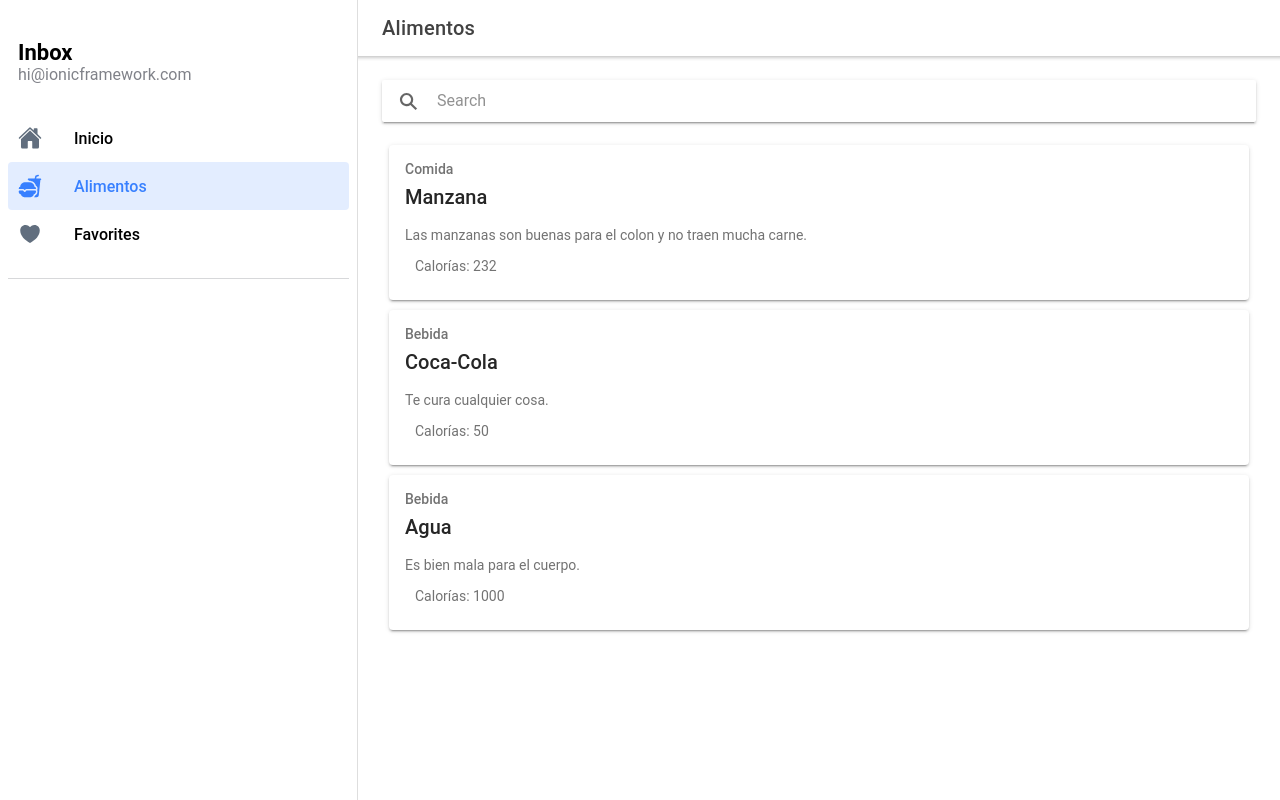
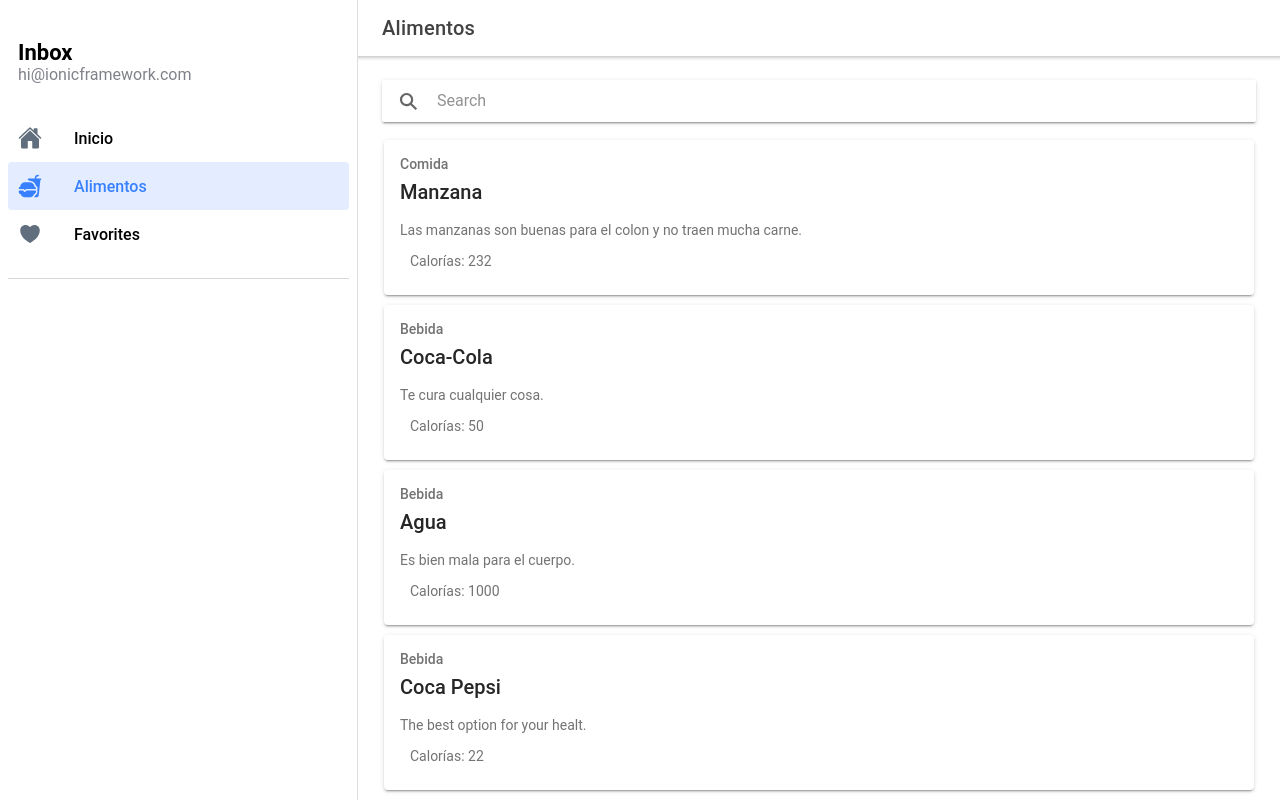
Before and after one commit to betoxxD/caloriesCounter, a React (Create React App) app: page /page/Alimentos in a window 1280 px wide. Built offline with nearby package versions, Linux system fonts and the light colour scheme.

Commit message:
Barras de búsqueda implementadas.

```diff
--- a/src/components/FoodCards.tsx
+++ b/src/components/FoodCards.tsx
@@ -10,40 +10,37 @@
   IonButton,
   IonCol,
 } from "@ionic/react";
-import React from "react";
 
-import foodData from "../hooks/foodData";
-
-const FoodCards: React.FC<{ onAddCalories: (calories: number) => void; }> = (
-  props
-) => {
-  return (
-    <IonGrid>
-      {foodData.map((foodDetail, index) => {
+const FoodCards: React.FC<{
+  onAddCalories: (calories: number) => void;
+  typeFood: string;
+  name: string;
+  description: string;
+  calories: number;
+}> = (props) => {
   return (
     <IonCard>
       <IonCardHeader>
-              <IonCardSubtitle>{foodDetail.typeFood}</IonCardSubtitle>
-              <IonCardTitle>{foodDetail.name}</IonCardTitle>
+        <IonCardSubtitle>{props.typeFood}</IonCardSubtitle>
+        <IonCardTitle>{props.name}</IonCardTitle>
       </IonCardHeader>
       <IonCardContent>
-              {foodDetail.description}
+        {props.description}
         <IonGrid>
           <IonRow>
             <IonCol>
-                    <IonLabel>Calorías: {foodDetail.calories}</IonLabel>
+              <IonLabel>Calorías: {props.calories}</IonLabel>
             </IonCol>
             <IonCol className="ion-text-right">
-                    <IonButton onClick={() => props.onAddCalories(foodDetail.calories) }>Agregar Alimento</IonButton>
+              <IonButton onClick={() => props.onAddCalories(props.calories)}>
+                Agregar Alimento
+              </IonButton>
             </IonCol>
           </IonRow>
         </IonGrid>
       </IonCardContent>
     </IonCard>
   );
-      })}
-    </IonGrid>
-  );
 };
 
 export default FoodCards;
--- a/src/components/FoodCardsWhitoutButton.tsx
+++ b/src/components/FoodCardsWhitoutButton.tsx
@@ -7,40 +7,34 @@
   IonGrid,
   IonRow,
   IonLabel,
-    IonButton,
   IonCol,
 } from "@ionic/react";
 import React from "react";
 
-  import foodData from "../hooks/foodData";
-
-  class FoodCardsWhitoutButton extends React.Component {
-      render () {
+const FoodCardsWhitoutButton: React.FC<{
+  typeFood: string;
+  name: string;
+  description: string;
+  calories: number;
+}> = (props) => {
   return (
-            <IonGrid>
-              {foodData.map((foodDetail, index) => {
-                return(
     <IonCard>
       <IonCardHeader>
-                    <IonCardSubtitle>{foodDetail.typeFood}</IonCardSubtitle>
-                    <IonCardTitle>{foodDetail.name}</IonCardTitle>
+        <IonCardSubtitle>{props.typeFood}</IonCardSubtitle>
+        <IonCardTitle>{props.name}</IonCardTitle>
       </IonCardHeader>
       <IonCardContent>
-                    {foodDetail.description}
+        {props.description}
         <IonGrid>
           <IonRow>
             <IonCol>
-                          <IonLabel>Calorías: {foodDetail.calories}</IonLabel>
+              <IonLabel>Calorías: {props.calories}</IonLabel>
             </IonCol>
           </IonRow>
         </IonGrid>
       </IonCardContent>
     </IonCard>
   );
-              })}
-            </IonGrid>
-          );
-        }
-  }
+};
 
 export default FoodCardsWhitoutButton;
--- a/src/hooks/foodData.ts
+++ b/src/hooks/foodData.ts
@@ -3,23 +3,31 @@
     id: 1,
     typeFood: "Comida",
     name: "Manzana",
-        description: "Las manzanas son buenas para el colon y no traen mucha carne.",
-        calories: 232
+    description:
+      "Las manzanas son buenas para el colon y no traen mucha carne.",
+    calories: 232,
   },
   {
     id: 2,
     typeFood: "Bebida",
     name: "Coca-Cola",
     description: "Te cura cualquier cosa.",
-        calories: 50
+    calories: 50,
   },
   {
     id: 3,
     typeFood: "Bebida",
     name: "Agua",
     description: "Es bien mala para el cuerpo.",
-        calories: 1000
-    }
+    calories: 1000,
+  },
+  {
+    id: 4,
+    typeFood: "Bebida",
+    name: "Coca Pepsi",
+    description: "The best option for your healt.",
+    calories: 22,
+  },
 ];
 
 export default foodData;
--- a/src/pages/Alimentos.tsx
+++ b/src/pages/Alimentos.tsx
@@ -1,7 +1,6 @@
 import {
   IonButtons,
   IonContent,
-  IonGrid,
   IonHeader,
   IonMenuButton,
   IonPage,
@@ -9,15 +8,31 @@
   IonTitle,
   IonToolbar,
 } from "@ionic/react";
-import { useParams } from "react-router";
 import "./Alimentos.css";
 
 import FoodCardsWhitoutButton from "../components/FoodCardsWhitoutButton";
-import { useState } from "react";
+import { useEffect, useState } from "react";
+
+import foodData from "../hooks/foodData";
 
 const Alimentos: React.FC = () => {
-  const { name } = useParams<{ name: string }>();
   const [searchText, setSearchText] = useState("");
+  const [filteredSearch, setFilteredSearch] = useState([
+    {
+      id: 0,
+      typeFood: "",
+      name: "",
+      description: "",
+      calories: 0,
+    },
+  ]);
+
+  useEffect(() => {
+    let tempSearchResult = foodData.filter((ele) =>
+      ele.name.includes(searchText)
+    );
+    setFilteredSearch([...tempSearchResult]);
+  }, [searchText]);
 
   return (
     <IonPage>
@@ -35,7 +50,14 @@
           onIonChange={(e) => setSearchText(e.detail.value!)}
           animated
         ></IonSearchbar>
-        <FoodCardsWhitoutButton />
+        {filteredSearch.map((search) => (
+          <FoodCardsWhitoutButton
+            calories={search.calories}
+            description={search.description}
+            name={search.name}
+            typeFood={search.typeFood}
+          />
+        ))}
       </IonContent>
     </IonPage>
   );
--- a/src/pages/Inicio.tsx
+++ b/src/pages/Inicio.tsx
@@ -1,12 +1,10 @@
 import {
-  IonButton,
   IonButtons,
   IonCard,
   IonCardContent,
   IonCardHeader,
   IonCardSubtitle,
   IonCardTitle,
-  IonCol,
   IonContent,
   IonGrid,
   IonHeader,
@@ -18,20 +16,41 @@
   IonTitle,
   IonToolbar,
 } from "@ionic/react";
-import { useState, useRef } from "react";
+import { useState, useEffect } from "react";
 import "./Inicio.css";
 import FoodCards from "../components/FoodCards";
+import foodData from "../hooks/foodData";
 
 const Inicio: React.FC = () => {
+  /* Constantes para los cálculos */
   const [calculatedCalories, setCalculatedCalories] = useState<number>(0);
   const [consumedFood, setConsumedFood] = useState<number>(0);
 
-  const [searchText, setSearchText] = useState("");
-
+  /* Aumenta las calorias consumidas con base al alimento que se agrega */
   const addCalories = (newCalories: number) => {
     setCalculatedCalories(calculatedCalories + newCalories);
     setConsumedFood(consumedFood + 1);
   };
+
+  /* Constantes para la busqueda de alimentos */
+  const [searchText, setSearchText] = useState("");
+  const [filteredSearch, setFilteredSearch] = useState([
+    {
+      id: 0,
+      typeFood: "",
+      name: "",
+      description: "",
+      calories: 0,
+    },
+  ]);
+
+  /* Funcion para realizar la busqueda */
+  useEffect(() => {
+    let tempSearchResult = foodData.filter((ele) =>
+      ele.name.includes(searchText)
+    );
+    setFilteredSearch([...tempSearchResult]);
+  }, [searchText]);
 
   return (
     <IonPage>
@@ -53,7 +72,9 @@
               <IonGrid>
                 <IonRow>
                   <IonLabel>Calorías consumidas: </IonLabel>
-                  {calculatedCalories && <IonLabel>{calculatedCalories}</IonLabel>}
+                  {calculatedCalories && (
+                    <IonLabel>{calculatedCalories}</IonLabel>
+                  )}
                 </IonRow>
                 <IonRow>
                   <IonLabel>Alimentos consumidos: </IonLabel>
@@ -68,7 +89,15 @@
           onIonChange={(e) => setSearchText(e.detail.value!)}
           animated
         ></IonSearchbar>
-        <FoodCards onAddCalories = { (calories: number) => addCalories(calories) } />
+        {filteredSearch.map((search) => (
+          <FoodCards
+            onAddCalories={(calories: number) => addCalories(calories)}
+            calories={search.calories}
+            description={search.description}
+            name={search.name}
+            typeFood={search.typeFood}
+          />
+        ))}
       </IonContent>
     </IonPage>
   );
```
Lines whose indentation alone changed are shown as unchanged.
